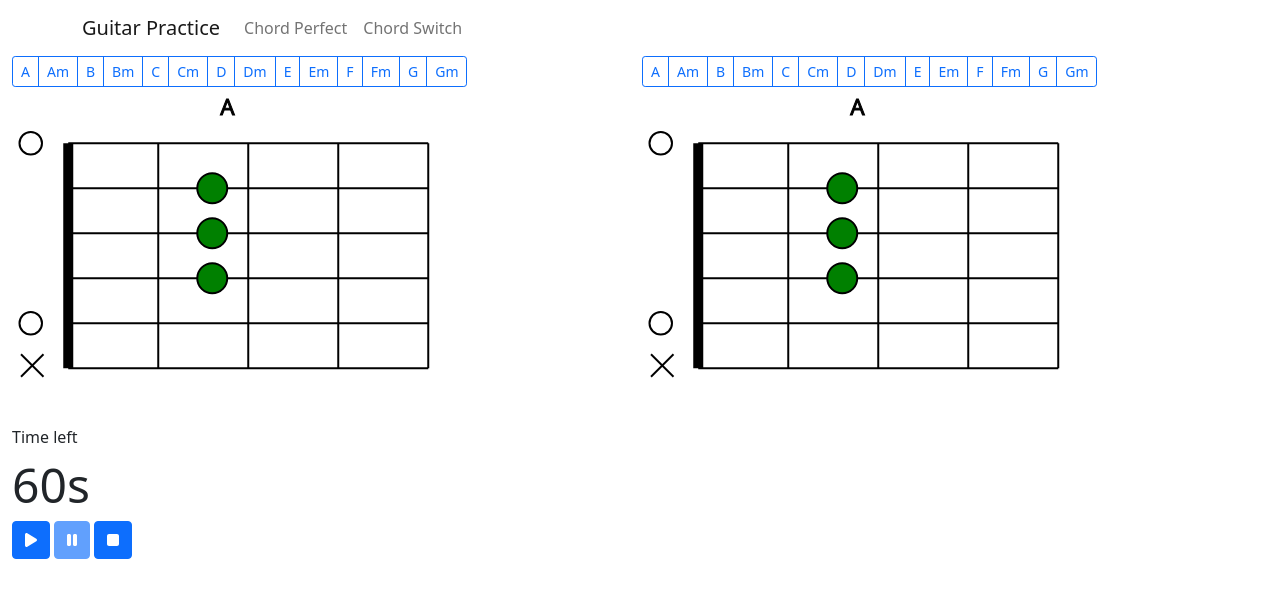
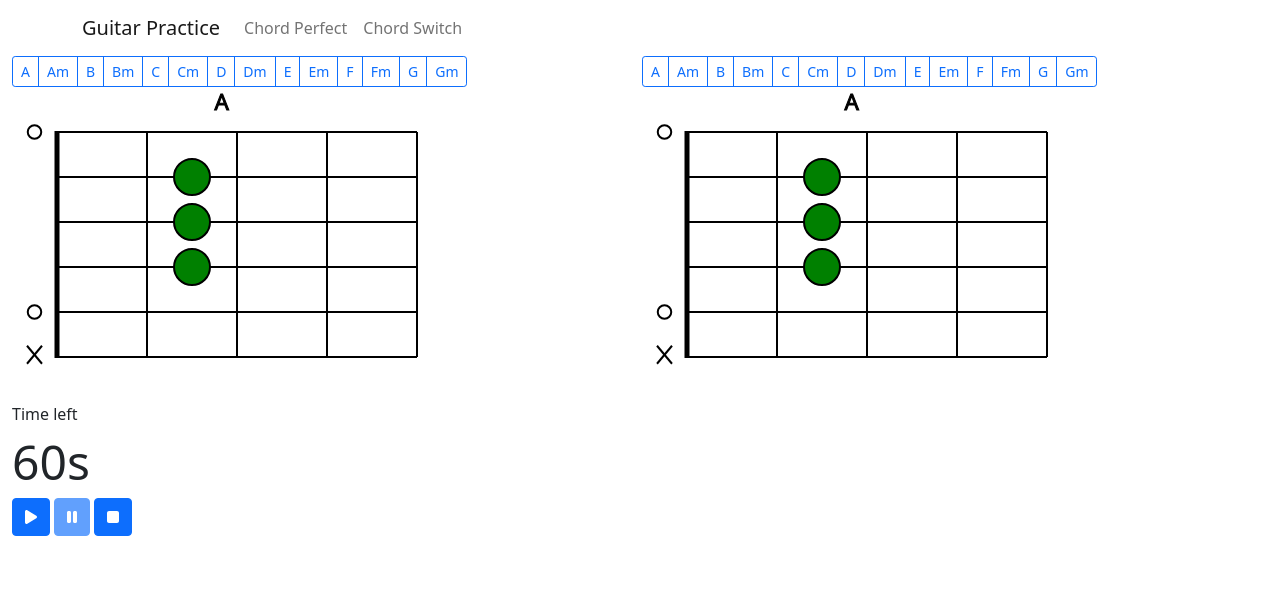
Before and after one commit to fedragon/guitar-practice, a Next.js app: page /chord-switch in a window 1280 px wide. Shown: the top 598 px of the page. Built offline with nearby package versions, Linux system fonts and the light colour scheme.

Commit message:
Fix visualization of chords by number of frets

```diff
--- a/components/chord-selector.tsx
+++ b/components/chord-selector.tsx
@@ -4,7 +4,11 @@ import { Button, ButtonGroup, Stack } from 'react-bootstrap'
 import { AllChords } from '../components/chords'
 import Fretboard from '../components/fretboard'
 
-export function ChordSelector({ rightSide }: { rightSide?: JSX.Element }) {
+export function ChordSelector({
+  rightSide
+}: {
+  rightSide?: JSX.Element // optional JSX Element which will be rendered on the right side of the chord selector
+}) {
   const [chord, setChord] = useState(AllChords[0])
 
   return (
@@ -25,7 +29,7 @@ export function ChordSelector({ rightSide }: { rightSide?: JSX.Element }) {
         </ButtonGroup>
       </Stack>
       <Stack direction={"horizontal"} gap={3}>
-        <Fretboard key={"fretboard"} config={{ base: 45 }} chord={chord} />
+        <Fretboard key={"fretboard"} config={{ fretWidth: 90, fretsNumber: 4 }} chord={chord} />
         {rightSide}
       </Stack>
     </Stack>
--- a/components/fretboard.tsx
+++ b/components/fretboard.tsx
@@ -3,8 +3,8 @@ export default function Fretboard({
   chord
 }: {
   config: {
-    base: number,  // base value (in pixel) used to keep fretboard proportional
-    frets?: number, // number of frets to draw
+    fretWidth: number,    // width of each fret, in pixels
+    fretsNumber?: number, // number of frets to draw
   },
   chord: {
     name: string,
@@ -21,10 +21,10 @@ export default function Fretboard({
     }[]
   }
 }) {
-  let base = config.base
-  let numFrets = config.frets ?? 4
+  let base = config.fretWidth / 2
+  let numFrets = config.fretsNumber ?? 4
 
-  let offset = base * 1.25
+  let offset = base
   let width = base * 8
   let height = base * 5
 
@@ -33,11 +33,11 @@ export default function Fretboard({
       <line
         key={"fretboard-nut"}
         x1={offset}
-        y1={offset}
+        y1={offset - 1}
         x2={offset}
-        y2={offset + height}
+        y2={offset + height + 1}
         stroke={"black"}
-        strokeWidth={10} />
+        strokeWidth={5} />
 
       {drawFrets(numFrets, offset, width, height)}
 
@@ -50,6 +50,7 @@ export default function Fretboard({
 
 function drawFrets(frets: number, offset: number, width: number, height: number) {
   let content = []
+
   for (let index = 1; index < frets + 1; index++) {
     let x = offset + width / frets * index
 
@@ -127,7 +128,7 @@ function drawChord(
     content.push(
       <text
         key={"chord-startfret"}
-        x={offset + base - 10}
+        x={offset}
         y={offset / 2}
         fontSize={startingFretFontSize}
         stroke={"black"}>
@@ -137,13 +138,16 @@ function drawChord(
   }
 
   if (chord.barre) {
+    let w = width / numFrets / 2
+    let height = (base * chord.barre.toString - base * chord.barre.fromString) * 1.125
+
     content.push(
       <rect
         key={"chord-barre"}
-        x={offset + base / 1.5}
-        y={base * chord.barre.fromString}
-        width={base / 1.5}
-        height={(base * chord.barre.toString - base * chord.barre.fromString) * 1.125}
+        x={offset + w / 2}
+        y={base * chord.barre.fromString - 10}
+        width={w}
+        height={height}
         rx={15}
         ry={15}
         stroke={"black"}
@@ -156,20 +160,22 @@ function drawChord(
     chord.strings.map(
       function (row: { gstring: number, fret: number, strum?: boolean }) {
         let gstring = row.gstring - 1
+        let x = width / numFrets
 
         if (row.strum ?? true) {
-          let cx = offset / (numFrets - 1)
+          let cx = offset / 2
           let cy = offset + base * gstring
-          let radius = base / (numFrets - 1)
+          let radius = x * 0.2
           let fill = "green"
 
           if (row.fret == 0) {
             fill = "white"
-            radius = base / numFrets
+            radius = base * 0.15
           } else if (row.fret == 1) {
-            cx = offset + base
+            cx = offset + width / numFrets / 2
           } else if (row.fret > 1) {
-            cx = offset + base * (row.fret * 1.6)
+            let a = x * row.fret
+            cx = offset + a - x / 2
           }
 
           return (
@@ -183,27 +189,27 @@ function drawChord(
               fill={fill} />
           )
         } else {
-          let x = base / (numFrets / 2)
+          let x1 = offset - offset / 3 * 2
+          let x2 = x1 + offset / 3
           let y1 = offset * 1.15 + base * gstring
           let y2 = offset * 0.75 + base * gstring
-          let moff = base / (numFrets + 1)
 
           return (
             [
               <line
                 key={"chord-x-line-1"}
-                x1={moff}
+                x1={x1}
                 y1={y1}
-                x2={x + moff}
+                x2={x2}
                 y2={y2}
                 stroke={"black"}
                 strokeWidth={2}
               />,
               <line
                 key={"chord-x-line-2"}
-                x1={x + moff}
+                x1={x2}
                 y1={y1}
-                x2={moff}
+                x2={x1}
                 y2={y2}
                 stroke={"black"}
                 strokeWidth={2}
```
